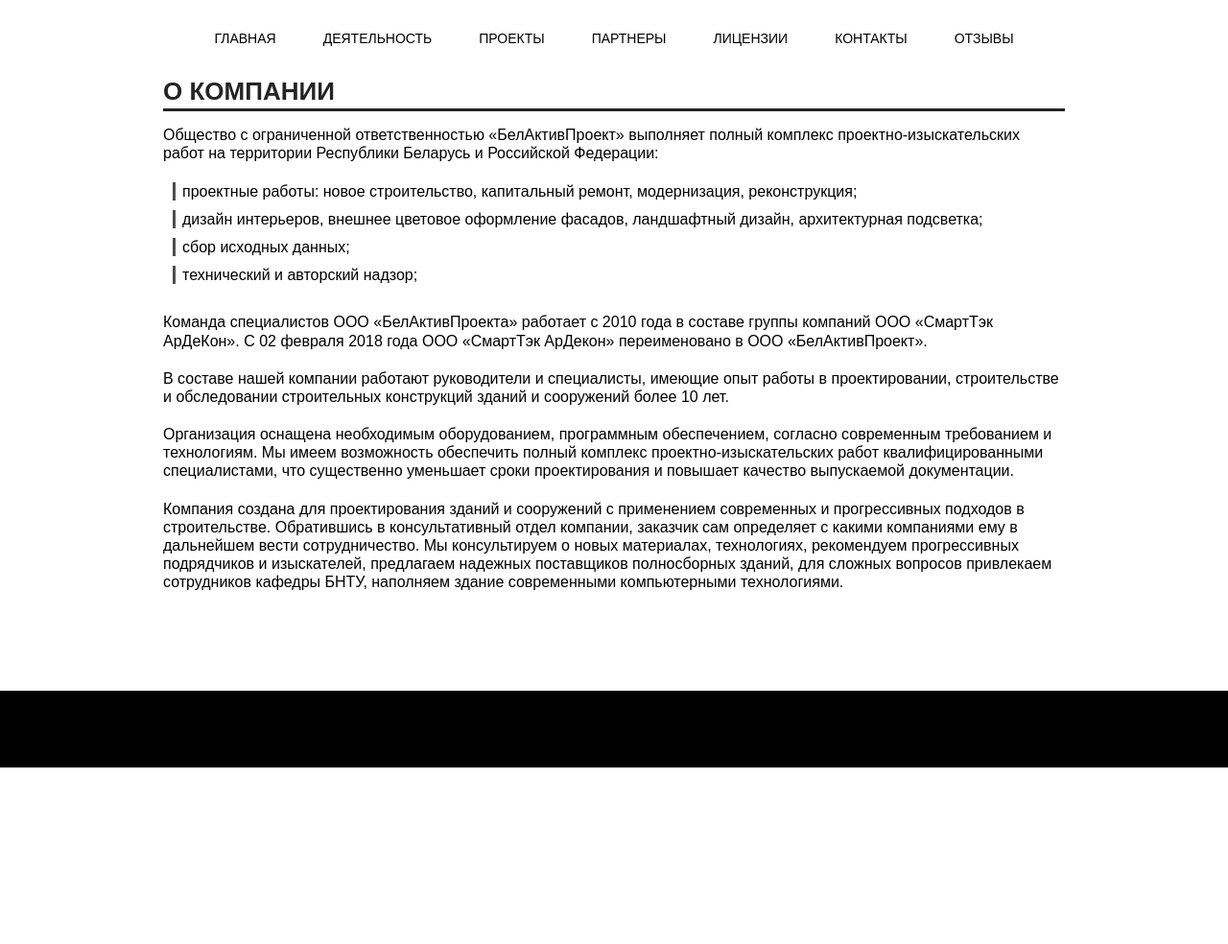
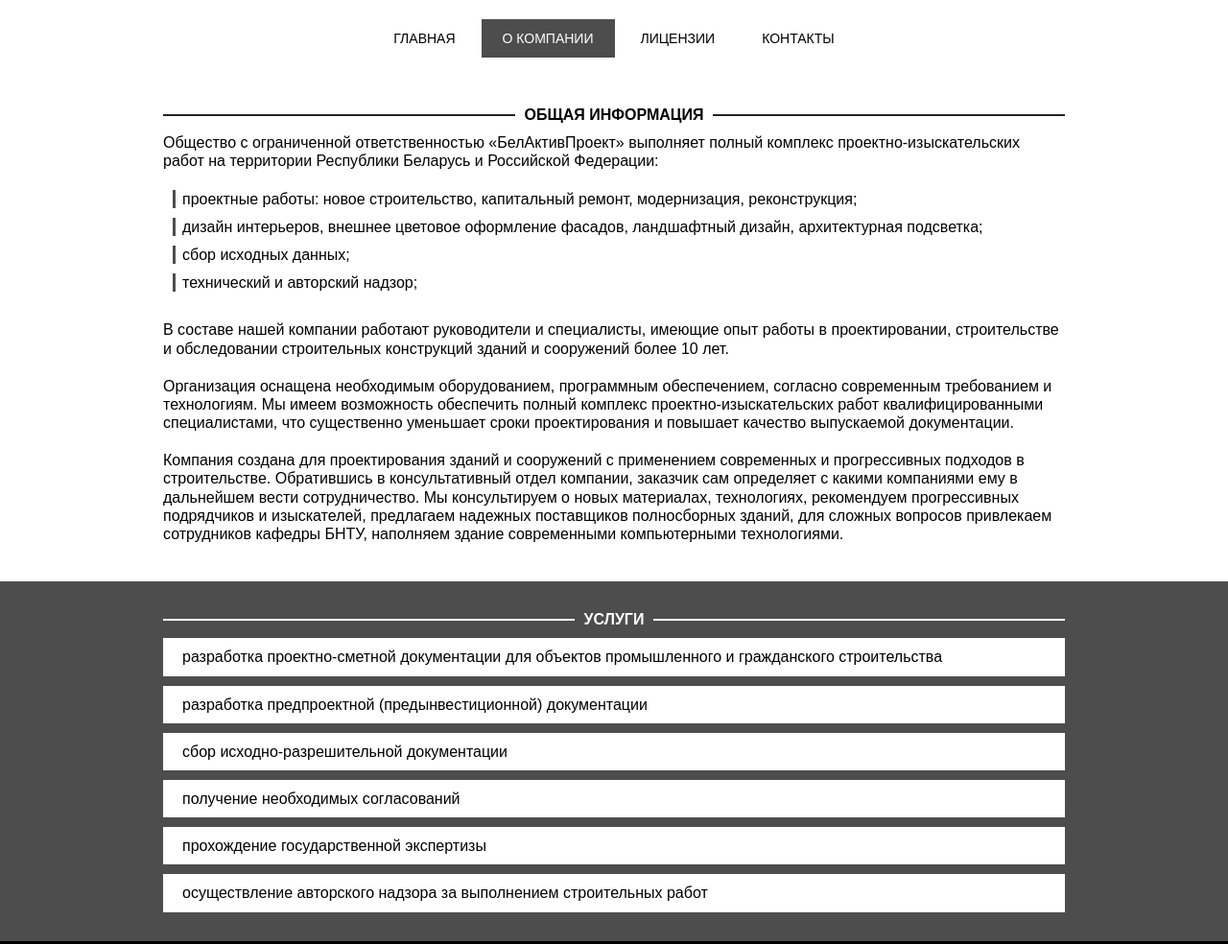
Before and after one commit to IvanKubrick/BelActiveProject, a website: page src/about.html in a window 1280 px wide. Shown: the whole page at 96% size. Before the commit the page ends 800 px from the top, so only its background shows below. Drawn offline with nearby package versions, Linux system fonts and the light colour scheme; files that its build step writes are made by us from their sources.

Commit message:
update nav-bar, merged some pages into one 'about' page

```diff
--- a/src/about.html
+++ b/src/about.html
@@ -8,7 +8,6 @@
     <title>БелАктивПроект</title>
     <link rel="stylesheet" href="css/style.min.css">
 </head>
-
 <body>
     <div class="page-content">
         <nav class="main-nav">
@@ -19,19 +18,9 @@
                             Главная
                         </a>
                     </li>
-                    <li class="main-nav__item">
-                        <a href="activities.html" class="main-nav__link">
-                            Деятельность
-                        </a>
-                    </li>
-                    <li class="main-nav__item">
+                    <li class="main-nav__item main-nav__item--active">
                         <a href="#" class="main-nav__link">
-                            Проекты
-                        </a>
-                    </li>
-                    <li class="main-nav__item">
-                        <a href="#" class="main-nav__link">
-                            Партнеры
+                            О компании
                         </a>
                     </li>
                     <li class="main-nav__item">
@@ -44,19 +33,18 @@
                             Контакты
                         </a>
                     </li>
-                    <li class="main-nav__item">
-                        <a href="#" class="main-nav__link">
-                            Отзывы
-                        </a>
-                    </li>
                 </ul>
             </div>
         </nav>
-        <main class="about">
-            <div class="main-wrapper">
-                <h1 class="section-title">О компании</h1>
+        <main>
+            <section class="about">
+                <div class="wrapper">
+                    <h2 class="section-title">
+                        <span>Общая информация</span>
+                    </h2>
                     <p class="about__text">
-                    Общество с ограниченной ответственностью «БелАктивПроект» выполняет полный комплекс проектно-изыскательских работ на территории Республики Беларусь и Российской Федерации:
+                        Общество с ограниченной ответственностью «БелАктивПроект» выполняет полный комплекс проектно-изыскательских работ на территории
+                        Республики Беларусь и Российской Федерации:
                     </p>
                     <ul class="about__list">
                         <li class="about__item">
@@ -72,19 +60,51 @@
                             технический и авторский надзор;
                         </li>
                     </ul>
-                <div class="about__text">
-                    Команда специалистов ООО «БелАктивПроекта» работает с 2010 года в составе группы компаний ООО «СмартТэк АрДеКон». С 02 февраля 2018 года ООО «СмартТэк АрДекон» переименовано в ООО «БелАктивПроект».
+                    <p class="about__text">
+                        В составе нашей компании работают руководители и специалисты, имеющие опыт работы в проектировании, строительстве и обследовании
+                        строительных конструкций зданий и сооружений более 10 лет.
+                    </p>
+                    <p class="about__text">
+                        Организация оснащена необходимым оборудованием, программным обеспечением, согласно современным требованием и технологиям.
+                        Мы имеем возможность обеспечить полный комплекс проектно-изыскательских работ квалифицированными
+                        специалистами, что существенно уменьшает сроки проектирования и повышает качество выпускаемой документации.
+                    </p>
+                    <p class="about__text">
+                        Компания создана для проектирования зданий и сооружений с применением современных и прогрессивных подходов в строительстве.
+                        Обратившись в консультативный отдел компании, заказчик сам определяет с какими компаниями ему в дальнейшем
+                        вести сотрудничество. Мы консультируем о новых материалах, технологиях, рекомендуем прогрессивных
+                        подрядчиков и изыскателей, предлагаем надежных поставщиков полносборных зданий, для сложных вопросов
+                        привлекаем сотрудников кафедры БНТУ, наполняем здание современными компьютерными технологиями.
+                    </p>
                 </div>
-                <div class="about__text">
-                    В составе нашей компании работают руководители и специалисты, имеющие опыт работы в проектировании, строительстве и обследовании строительных конструкций зданий и сооружений более 10 лет.
+            </section>
+            <section class="activities">
+                <div class="wrapper">
+                    <h2 class="section-title section-title--white">
+                        <span>Услуги</span>
+                    </h2>
+                    <ul class="activities__list">
+                        <li class="activities__item">
+                            разработка проектно-сметной документации для объектов промышленного и гражданского строительства
+                        </li>
+                        <li class="activities__item">
+                            разработка предпроектной (предынвестиционной) документации
+                        </li>
+                        <li class="activities__item">
+                            сбор исходно-разрешительной документации
+                        </li>
+                        <li class="activities__item">
+                            получение необходимых согласований
+                        </li>
+                        <li class="activities__item">
+                            прохождение государственной экспертизы
+                        </li>
+                        <li class="activities__item">
+                            осуществление авторского надзора за выполнением строительных работ
+                        </li>
+                    </ul>
                 </div>
-                <div class="about__text">
-                    Организация оснащена необходимым оборудованием, программным обеспечением, согласно современным требованием и технологиям. Мы имеем возможность обеспечить полный комплекс проектно-изыскательских работ квалифицированными специалистами, что существенно уменьшает сроки проектирования и повышает качество выпускаемой документации.
-                </div>
-                <div class="about__text">
-                    Компания создана для проектирования зданий и сооружений с применением современных и прогрессивных подходов в строительстве. Обратившись в консультативный отдел компании, заказчик сам определяет с какими компаниями ему в дальнейшем вести сотрудничество. Мы консультируем о новых материалах, технологиях, рекомендуем прогрессивных подрядчиков и изыскателей, предлагаем надежных поставщиков полносборных зданий, для сложных вопросов привлекаем сотрудников кафедры БНТУ, наполняем здание современными компьютерными технологиями.
-                </div>
-            </div>
+            </section>
         </main>
     </div>
     <footer class="page-footer"></footer>
--- a/src/scss/blocks/activities.scss
+++ b/src/scss/blocks/activities.scss
@@ -1,12 +1,11 @@
-.main-wrapper {
+.wrapper {
     width: 960px;
     margin: 0 auto;
     padding: 0 10px;
 }
 
 .activities {
-    background-color: $light-grey;
-    padding: 20px 10px;
+    background-color: $grey;
 }
 
 .activities__item {
@@ -17,13 +16,13 @@
 }
 
 @media(max-width: $desktop-width) {
-    .main-wrapper {
+    .wrapper {
         width: 730px;
     }
 }
 
 @media(max-width: $tablet-width) {
-    .main-wrapper {
+    .wrapper {
         width: 100%;
     }
 }
--- a/src/scss/blocks/page-main.scss
+++ b/src/scss/blocks/main-main-page.scss
@@ -1,4 +1,4 @@
-.page-main {
+.main-main-page {
     display: flex;
     flex-direction: column;
     height: calc(100vh - #{$nav-height} - #{$footer-height});
--- a/src/scss/scaffolding.scss
+++ b/src/scss/scaffolding.scss
@@ -21,7 +21,6 @@
     flex-grow: 1;
 }
 
-
 ul {
     list-style: none;
 }
@@ -31,7 +30,11 @@
     color: #000;
 }
 
-.section-title {
+section {
+    padding: 20px 10px;
+}
+
+.main-title {
     position: relative;
     font-size: 26px;
     margin-bottom: 20px;
@@ -48,3 +51,37 @@
         background-color: $dark-grey;
     }
 }
+
+.section-title {
+    display: flex;
+    justify-content: center;
+    align-items: center;
+    position: relative;
+    text-transform: uppercase;
+
+    &:before {
+        content: "";
+        position: absolute;
+        left: 0;
+        right: 0;
+        height: 2px;
+        background-color: $dark-grey;
+        z-index: 1;
+    }
+
+    span {
+        background-color: #fff;
+        padding: 10px;
+        z-index: 2;
+    }
+
+    &--white {
+        &:before {
+            background-color: #fff;
+        }
+        span {
+            color: #fff;
+            background-color: $grey;
+        }
+    }
+}
--- a/src/scss/style.scss
+++ b/src/scss/style.scss
@@ -6,6 +6,6 @@
 @import 'blocks/promo.scss';
 @import 'blocks/page-footer.scss';
 @import 'blocks/button-main.scss';
-@import 'blocks/page-main.scss';
+@import 'blocks/main-main-page.scss';
 @import 'blocks/activities.scss';
 @import 'blocks/about.scss';
```
Also changed, not shown: src/activities.html (deleted, +0 -86 lines), src/index.html (+3 -18 lines). Lines whose indentation alone changed are shown as unchanged.
